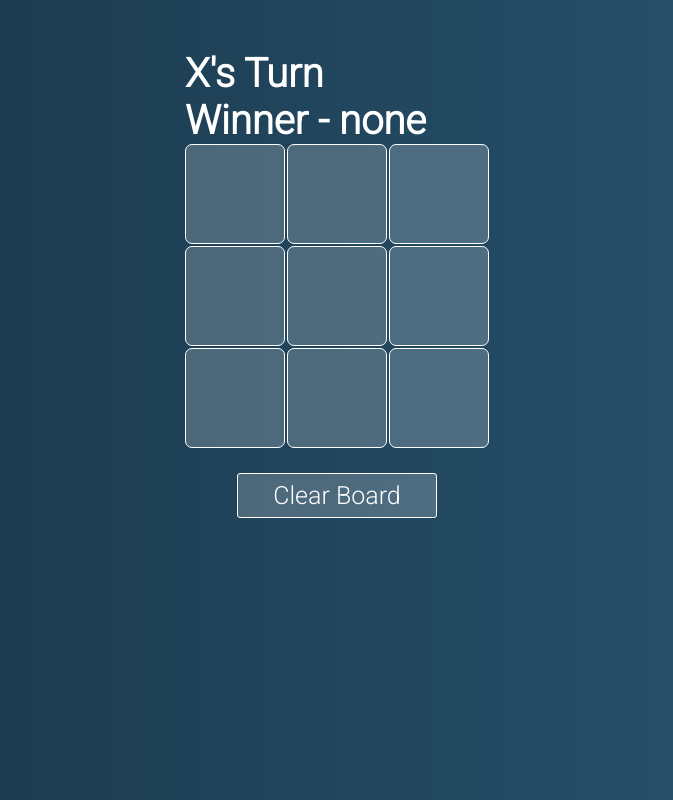
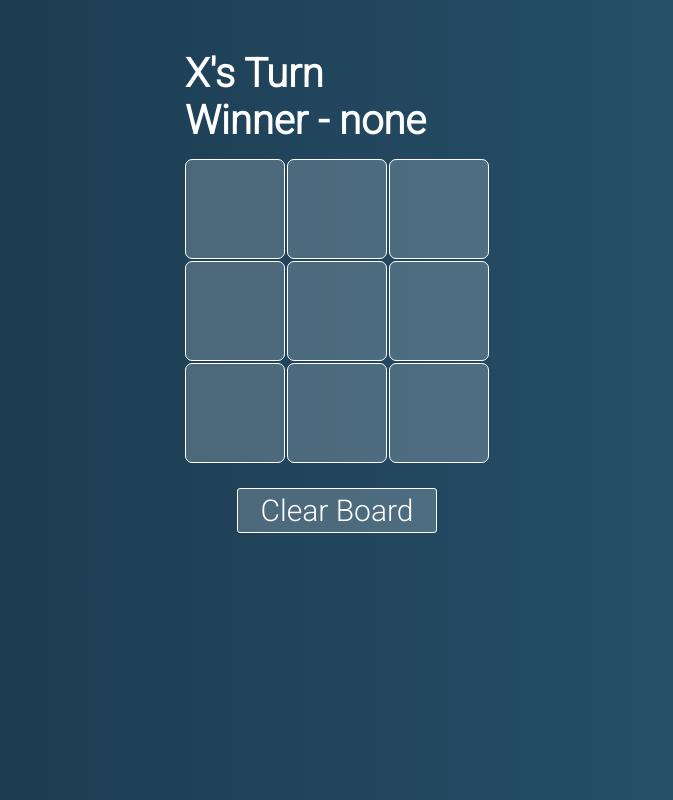
Before and after one commit to palmerelias/TicTacToe, a React (Vite) app: page / in a window 1280 px wide. Shown: the whole page, without its empty margins (303-976 px from the left). Built offline with nearby package versions, Linux system fonts and the light colour scheme.

Commit message:
more sizing adjustments

```diff
--- a/src/App.css
+++ b/src/App.css
@@ -17,6 +17,7 @@ h1 {
     flex-direction: column;
     font-family: 'Roboto', sans-serif;
     color: white;
+    margin-bottom: 15px;
 
 }
 
@@ -29,7 +30,7 @@ h1 {
 }
 
 .square-buttons {
-    font-size: 57px;
+    font-size: 85px;
     color: white;
     background-color: rgb(255, 255, 255, .2);
     border: 1px solid white;
@@ -47,7 +48,7 @@ h1 {
     border: 1px solid white;
     color: white;
     border-radius: 3px;
-    font-size: 25px;
+    font-size: 30px;
     width: 200px;
     height: 45px;
     font-family: 'Roboto', sans-serif;
```
